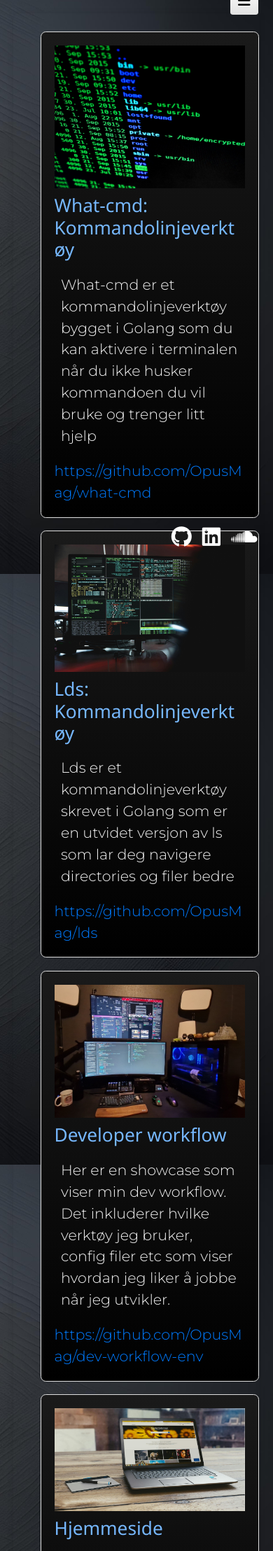
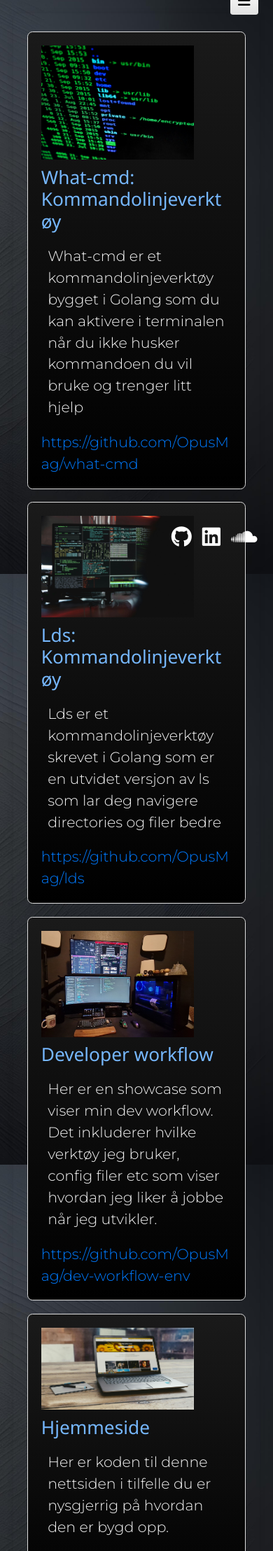
Before and after one commit to OpusMag/magnuslyngra.no, a PHP site: page /prosjekter.html in a window 390 px wide. Shown: the part 24-2240 px from the top of the page at 70% size. Run offline with PHP 8.4, Linux system fonts and the light colour scheme.

Commit message:
Fixed a scaling issue
Fixed a scaling issue for images at prosjekter.html that caused the scaling in chrome on mobile to be wrong

```diff
--- a/www/cover.css
+++ b/www/cover.css
@@ -410,7 +410,7 @@ p {
 }
 
 .scaled-image {
-  max-width: 100%;
+  max-width: 80%;
   height: auto;
 }
 
@@ -559,7 +559,7 @@ p {
 
 .cover-blogpost {
   height: 80vh;
-  max-width: 80vw;
+  max-width: 85vw;
   margin-top: var(--spacing-small);
   padding: var(--spacing-small);
 }
@@ -775,6 +775,7 @@ p {
   display: grid;
   grid-template-columns: 1fr;
   box-sizing: border-box;
+  justify-content: center;
   gap: var(--spacing-medium);
   padding: var(--spacing-medium);
   margin-left: var(--spacing-medium);
```
